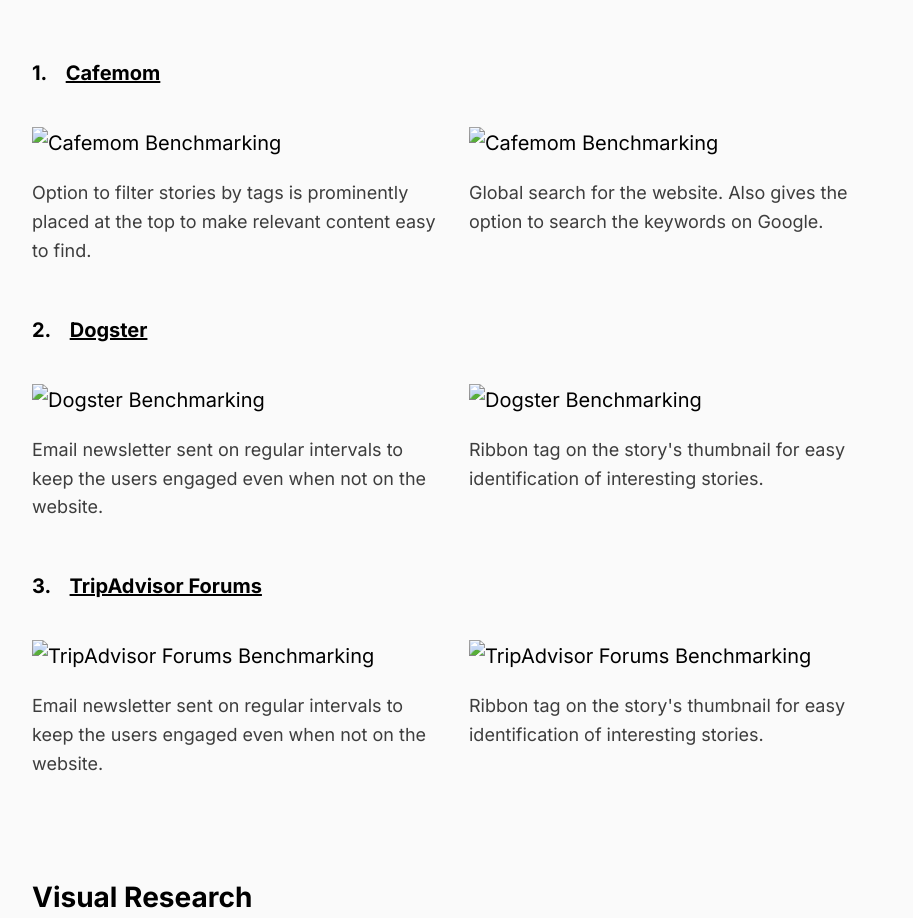
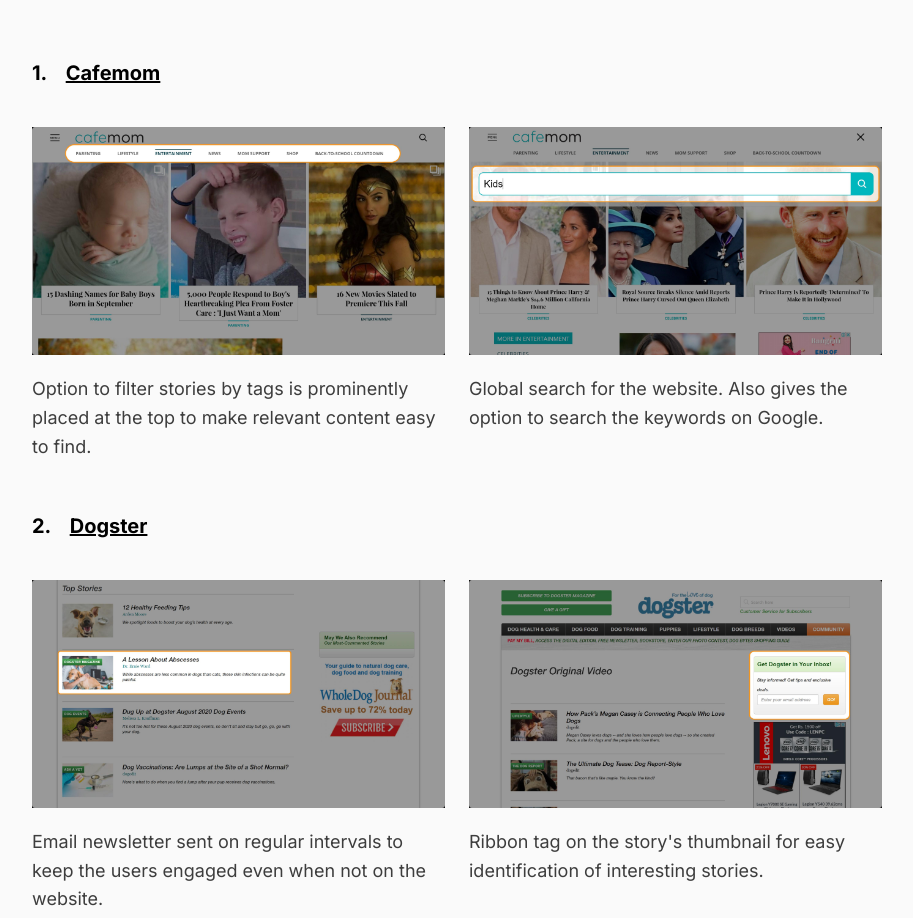
Before and after one commit to arnavchand/portfolioV2, a plain HTML site: page fcw.html in a window 1280 px wide. Shown: the part 4200-5118 px from the top of the page, without its empty margins (183-1096 px from the left). Drawn offline with nearby package versions, Linux system fonts and the light colour scheme; some packages are replaced by stand-ins of ours; a script that the page names is missing.

Commit message:
Add files via upload

```diff
--- a/fcw.html
+++ b/fcw.html
@@ -171,7 +171,7 @@
                 srcset="assets\fcw\cafemom 1.png" alt="Cafemom Benchmarking">
             </picture> -->
             <img data-action="zoom" data-aos="fade-up" data-aos-easing="ease-in-out" data-aos-offset="50" data-aos-delay="0" data-aos-once="true" data-aos-mirror="false" data-aos-duration="1000" class="fcw-benchmarking-img"
-              srcset="assets\fcw\cafemom 1.jpg" alt="Cafemom Benchmarking">
+              src="assets\fcw\cafemom 1.jpg" alt="Cafemom Benchmarking">
             <p class="fcw-benchmarking-para">Option to filter stories by tags is prominently placed at the top to make relevant content easy to find.</p>
           </div>
           <div class="col-lg-6 col-md-6 col-sm-6 col-12">
@@ -182,7 +182,7 @@
                 srcset="assets\fcw\cafemom 2.png" alt="Cafemom Benchmarking">
             </picture> -->
             <img data-action="zoom" data-aos="fade-up" data-aos-easing="ease-in-out" data-aos-offset="50" data-aos-delay="0" data-aos-once="true" data-aos-mirror="false" data-aos-duration="1000" class="fcw-benchmarking-img"
-              srcset="assets\fcw\cafemom 2.jpg" alt="Cafemom Benchmarking">
+              src="assets\fcw\cafemom 2.jpg" alt="Cafemom Benchmarking">
             <p class="fcw-benchmarking-para">Global search for the website. Also gives the option to search the keywords on Google.</p>
           </div>
         </div>
@@ -197,7 +197,7 @@
                 srcset="assets\fcw\dogster 1.png" alt="Dogster Benchmarking">
             </picture> -->
             <img data-action="zoom" data-aos="fade-up" data-aos-easing="ease-in-out" data-aos-offset="50" data-aos-delay="0" data-aos-once="true" data-aos-mirror="false" data-aos-duration="1000" class="fcw-benchmarking-img"
-              srcset="assets\fcw\dogster 1.jpg" alt="Dogster Benchmarking">
+              src="assets\fcw\dogster 1.jpg" alt="Dogster Benchmarking">
             <p class="fcw-benchmarking-para">Email newsletter sent on regular intervals to keep the users engaged even when not on the website.</p>
           </div>
           <div class="col-lg-6 col-md-6 col-sm-6 col-12">
@@ -208,7 +208,7 @@
                 srcset="assets\fcw\dogster 2.png" alt="Dogster Benchmarking">
             </picture> -->
             <img data-action="zoom" data-aos="fade-up" data-aos-easing="ease-in-out" data-aos-offset="50" data-aos-delay="0" data-aos-once="true" data-aos-mirror="false" data-aos-duration="1000" class="fcw-benchmarking-img"
-              srcset="assets\fcw\dogster 2.jpg" alt="Dogster Benchmarking">
+              src="assets\fcw\dogster 2.jpg" alt="Dogster Benchmarking">
             <p class="fcw-benchmarking-para">Ribbon tag on the story's thumbnail for easy identification of interesting stories.</p>
           </div>
         </div>
@@ -223,7 +223,7 @@
                 srcset="assets\fcw\tripadvisor 1.png" alt="TripAdvisor Forums Benchmarking">
             </picture> -->
             <img data-action="zoom" data-aos="fade-up" data-aos-easing="ease-in-out" data-aos-offset="50" data-aos-delay="0" data-aos-once="true" data-aos-mirror="false" data-aos-duration="1000" class="fcw-benchmarking-img"
-              srcset="assets\fcw\tripadvisor 1.jpg" alt="TripAdvisor Forums Benchmarking">
+              src="assets\fcw\tripadvisor 1.jpg" alt="TripAdvisor Forums Benchmarking">
             <p class="fcw-benchmarking-para">Email newsletter sent on regular intervals to keep the users engaged even when not on the website.</p>
           </div>
           <div class="col-lg-6 col-md-6 col-sm-6 col-12">
@@ -234,7 +234,7 @@
                 srcset="assets\fcw\tripadvisor 2.png" alt="TripAdvisor Forums Benchmarking">
             </picture> -->
             <img data-action="zoom" data-aos="fade-up" data-aos-easing="ease-in-out" data-aos-offset="50" data-aos-delay="0" data-aos-once="true" data-aos-mirror="false" data-aos-duration="1000" class="fcw-benchmarking-img"
-              srcset="assets\fcw\tripadvisor 2.jpg" alt="TripAdvisor Forums Benchmarking">
+              src="assets\fcw\tripadvisor 2.jpg" alt="TripAdvisor Forums Benchmarking">
             <p class="fcw-benchmarking-para">Ribbon tag on the story's thumbnail for easy identification of interesting stories.</p>
           </div>
         </div>
```
